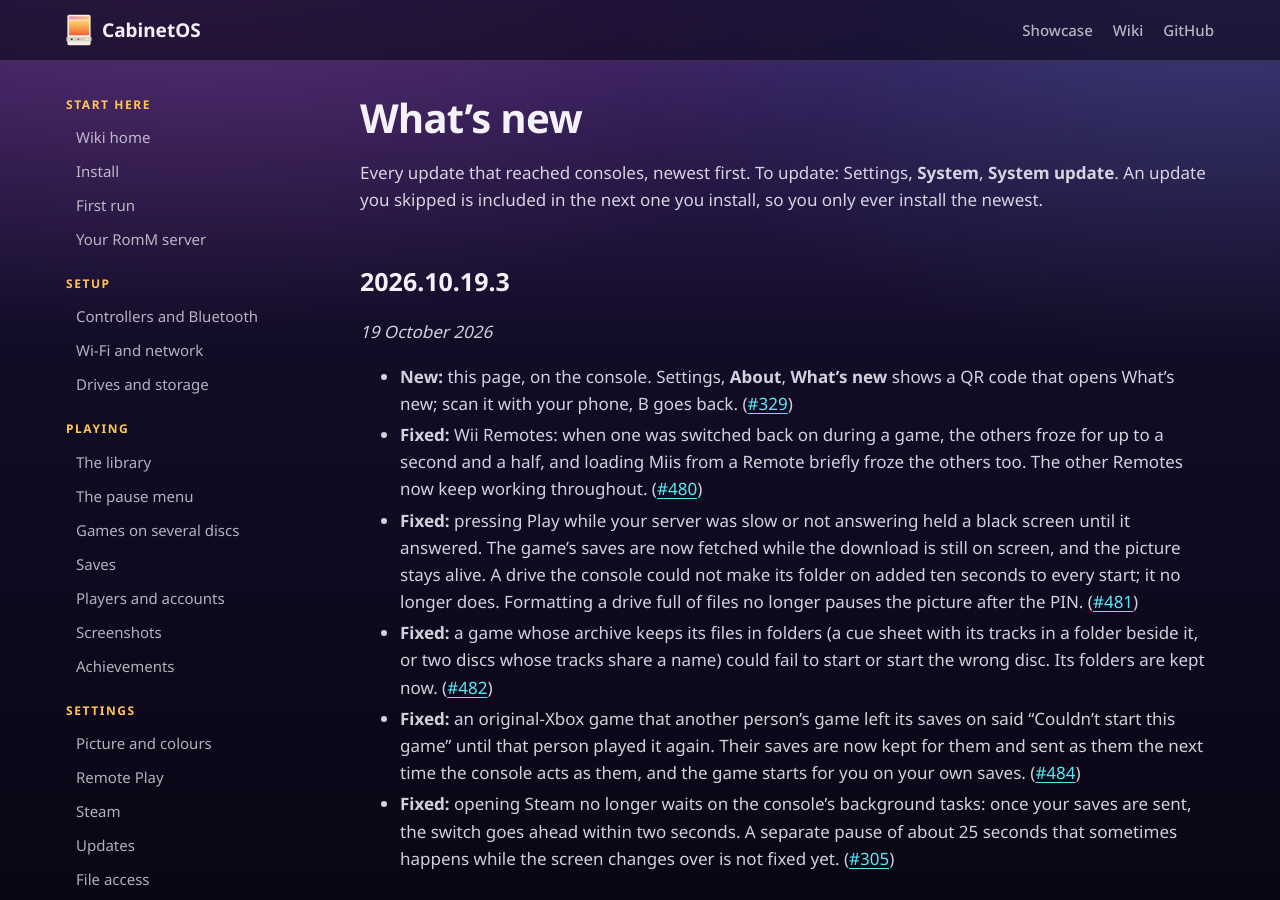
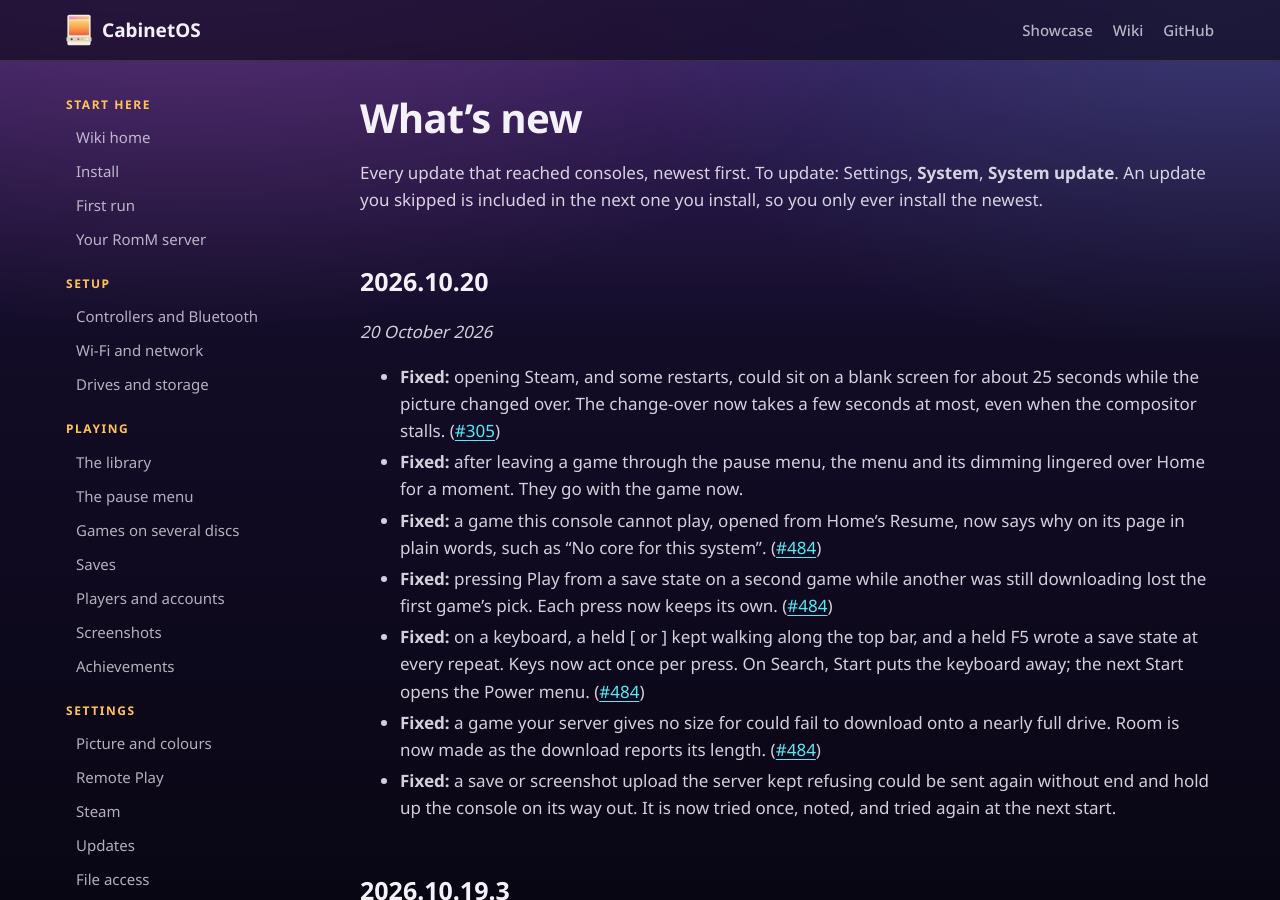
Before and after one commit to MMagTech/cabinetos, a Jekyll site: the page built from docs/wiki/changelog.md, in a window 1280 px wide and 900 px high. Built offline with Jekyll 4.4.1, drawn with Linux system fonts in a browser that asks for light colours; our own code applies the rules of GitHub Pages for plain Markdown files.

Commit message:
The changelog under 2026.10.20, its testing image; NEXT-SESSION.md for the night batch
Docs only, after the testing push: the image promotes as tested.

Co-Authored-By: Claude Fable 5.1 <noreply@anthropic.com>

```diff
--- a/docs/wiki/changelog.md
+++ b/docs/wiki/changelog.md
@@ -3,6 +3,33 @@
 Every update that reached consoles, newest first. To update: Settings,
 **System**, **System update**. An update you skipped is included in the next
 one you install, so you only ever install the newest.
+
+## 2026.10.20 {#v2026-10-20}
+
+*20 October 2026*
+
+- **Fixed:** opening Steam, and some restarts, could sit on a blank screen
+  for about 25 seconds while the picture changed over. The change-over
+  now takes a few seconds at most, even when the compositor stalls.
+  ([#305](https://github.com/MMagTech/cabinetos/issues/305))
+- **Fixed:** after leaving a game through the pause menu, the menu and its
+  dimming lingered over Home for a moment. They go with the game now.
+- **Fixed:** a game this console cannot play, opened from Home's Resume,
+  now says why on its page in plain words, such as "No core for this
+  system". ([#484](https://github.com/MMagTech/cabinetos/issues/484))
+- **Fixed:** pressing Play from a save state on a second game while
+  another was still downloading lost the first game's pick. Each press now
+  keeps its own. ([#484](https://github.com/MMagTech/cabinetos/issues/484))
+- **Fixed:** on a keyboard, a held [ or ] kept walking along the top bar,
+  and a held F5 wrote a save state at every repeat. Keys now act once per
+  press. On Search, Start puts the keyboard away; the next Start opens the
+  Power menu. ([#484](https://github.com/MMagTech/cabinetos/issues/484))
+- **Fixed:** a game your server gives no size for could fail to download
+  onto a nearly full drive. Room is now made as the download reports its
+  length. ([#484](https://github.com/MMagTech/cabinetos/issues/484))
+- **Fixed:** a save or screenshot upload the server kept refusing could be
+  sent again without end and hold up the console on its way out. It is now
+  tried once, noted, and tried again at the next start.
 
 ## 2026.10.19.3 {#v2026-10-19-3}
 
```
Also changed, not shown: docs/NEXT-SESSION.md (+61 -71 lines).
